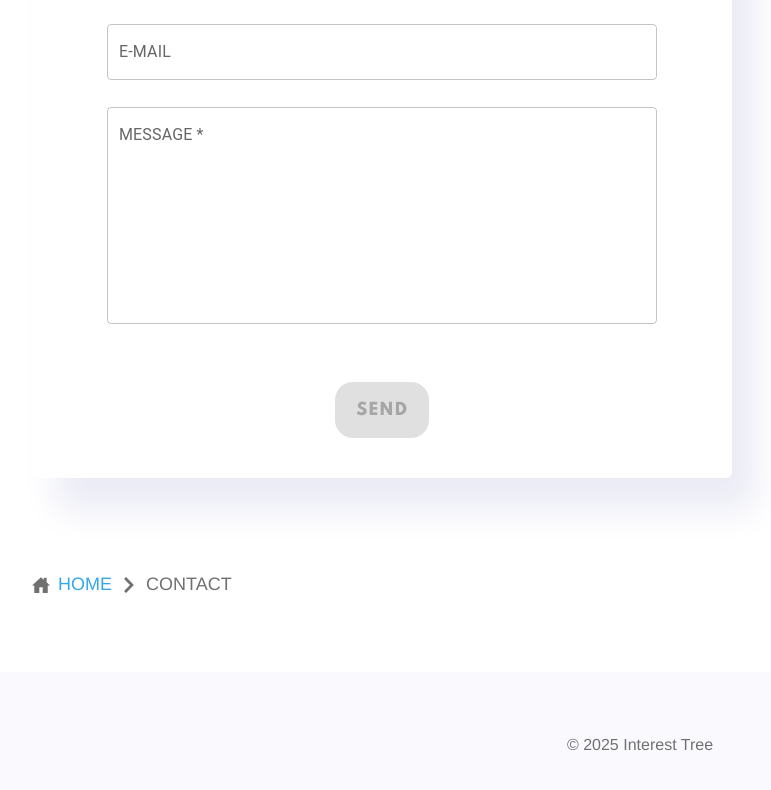
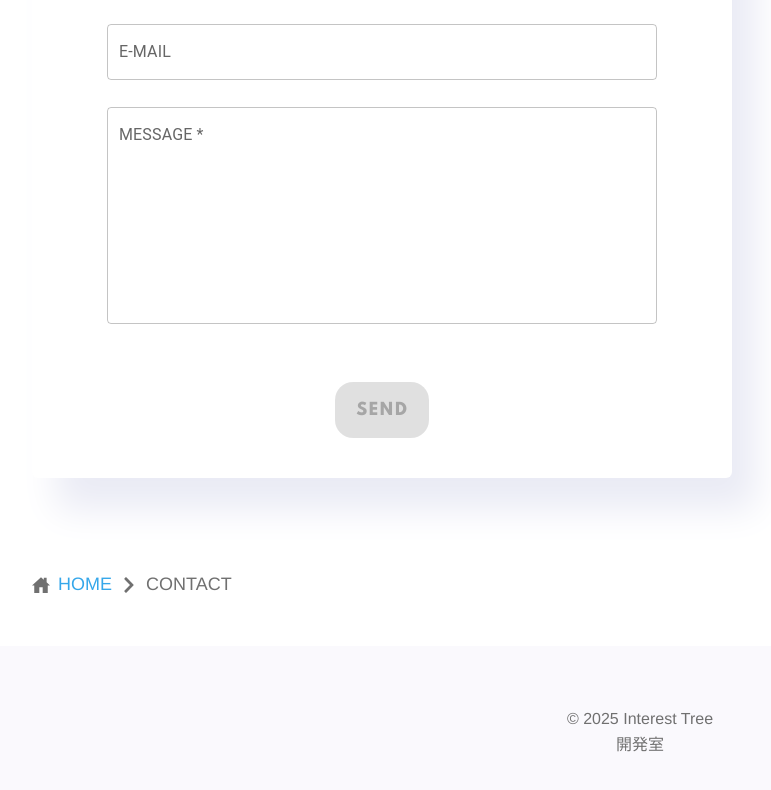
Before and after one commit to Kazoo1122/nextjs-blog, a Next.js app: page /contact in a window 1280 px wide. Shown: the part 738-1528 px from the top of the page, without its empty margins (0-771 px from the left). Built offline with nearby package versions, Linux system fonts and the light colour scheme; no server answers; a web font is replaced by a local one.

Commit message:
fix: position of development link

```diff
--- a/components/Layout.tsx
+++ b/components/Layout.tsx
@@ -111,9 +111,16 @@ const Layout = (props: MetaProps) => {
             <BreadCrumbs />
           </main>
           <footer className={styles.footer_area}>
-            <Link href='/'>
-              <a> &copy; 2025 {siteTitle} </a>
-            </Link>
+            <p>
+              <Link href='/'>
+                <a> &copy; 2025 {siteTitle} </a>
+              </Link>
+            </p>
+            <p>
+              <Link href='/dev'>
+                <a> 開発室 </a>
+              </Link>
+            </p>
           </footer>
         </div>
       </div>
@@ -144,9 +151,6 @@ const Navigation = ({ isLgSize, isOpen }: navProps) => {
         <li>
           <Link href={'/contact'}>CONTACT</Link>
         </li>
-        <li>
-          <Link href={'/dev'}>DEVELOPMENT</Link>
-        </li>
       </ul>
     </nav>
   );
--- a/styles/module/components/layout.module.scss
+++ b/styles/module/components/layout.module.scss
@@ -55,6 +55,7 @@
 
   //フッター部分
   .footer_area {
+    display: flex;
     width: 100%;
     text-align: center;
     background-color: import.$header-color;
@@ -62,6 +63,11 @@
     position: absolute;
     padding: 64px 0;
     bottom: 0;
+    flex-direction: column;
+    row-gap: 8px;
+    .dev {
+      opacity: 0.4;
+    }
   }
 }
 
```
